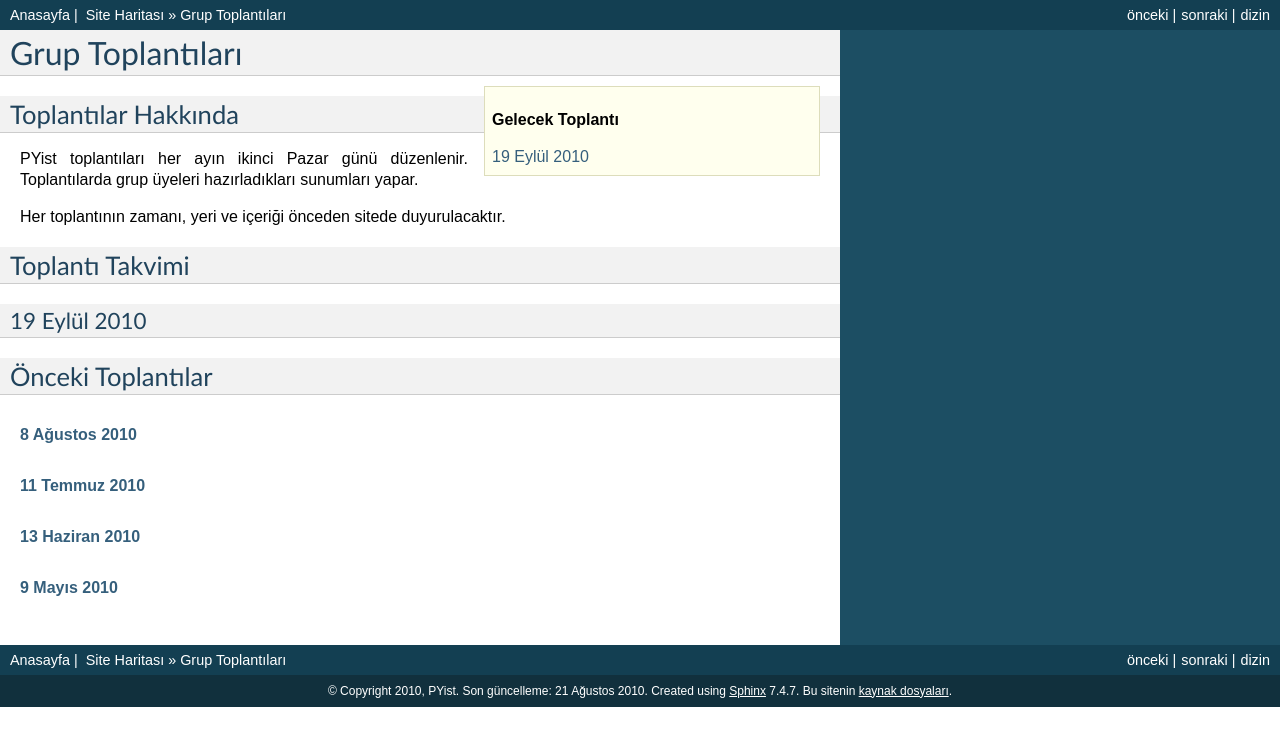
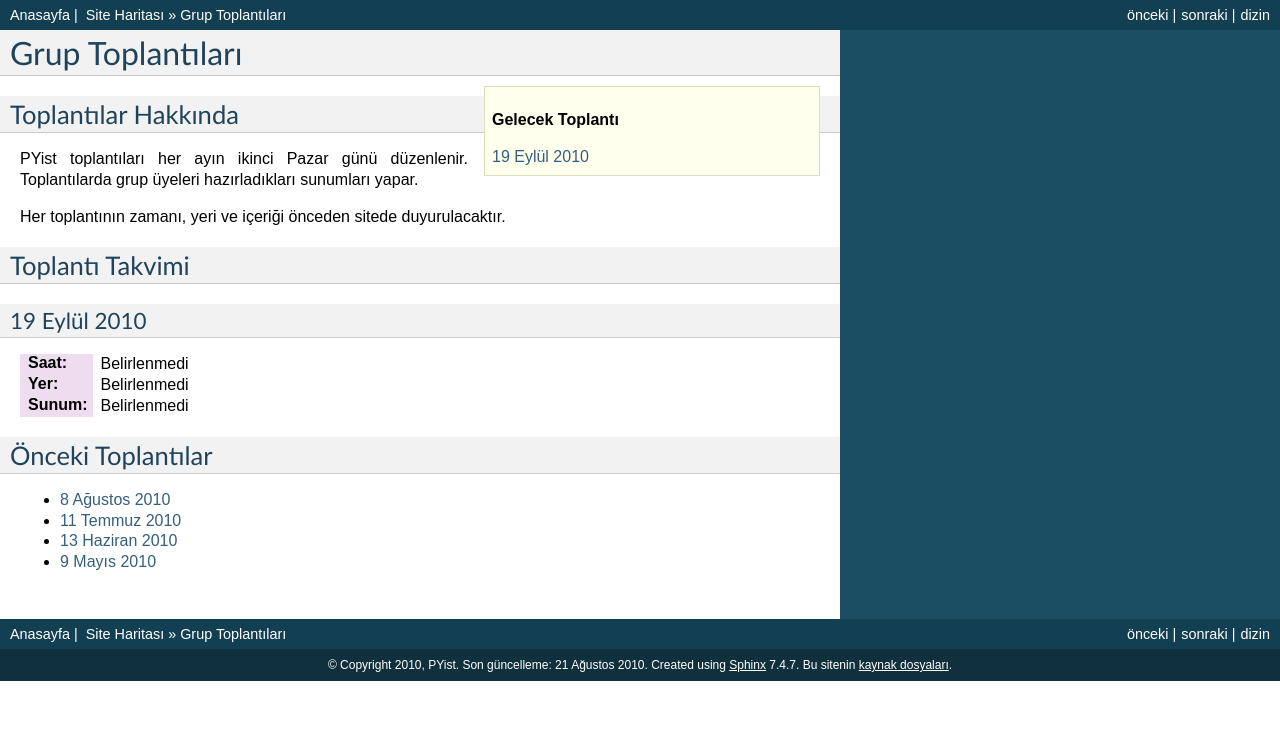
Before and after one commit to mengu/pyist.net, a Sphinx documentation site: the page built from source/meetings.rst, in a window 1280 px wide. Shown: the top 746 px of the page. Built offline with Sphinx 7.4.7, drawn with Linux system fonts in a browser that asks for light colours; formulas are drawn with MathJax 3.

Commit message:
Improved formatting

```diff
--- a/source/meetings.rst
+++ b/source/meetings.rst
@@ -26,14 +26,18 @@ Toplantı Takvimi
 19 Eylül 2010
 ^^^^^^^^^^^^^
 
+:Saat:
+    Belirlenmedi
+:Yer:
+    Belirlenmedi
+:Sunum:
+    Belirlenmedi
+
 
 Önceki Toplantılar
 ------------------
 
-.. rubric:: \ :doc:`meetings/20100808`
-
-.. rubric:: \ :doc:`meetings/20100711`
-
-.. rubric:: \ :doc:`meetings/20100613`
-
-.. rubric:: \ :doc:`meetings/20100509`
+* :doc:`meetings/20100808`
+* :doc:`meetings/20100711`
+* :doc:`meetings/20100613`
+* :doc:`meetings/20100509`
```
Also changed, not shown: source/presentations.rst (+11 -4 lines).
